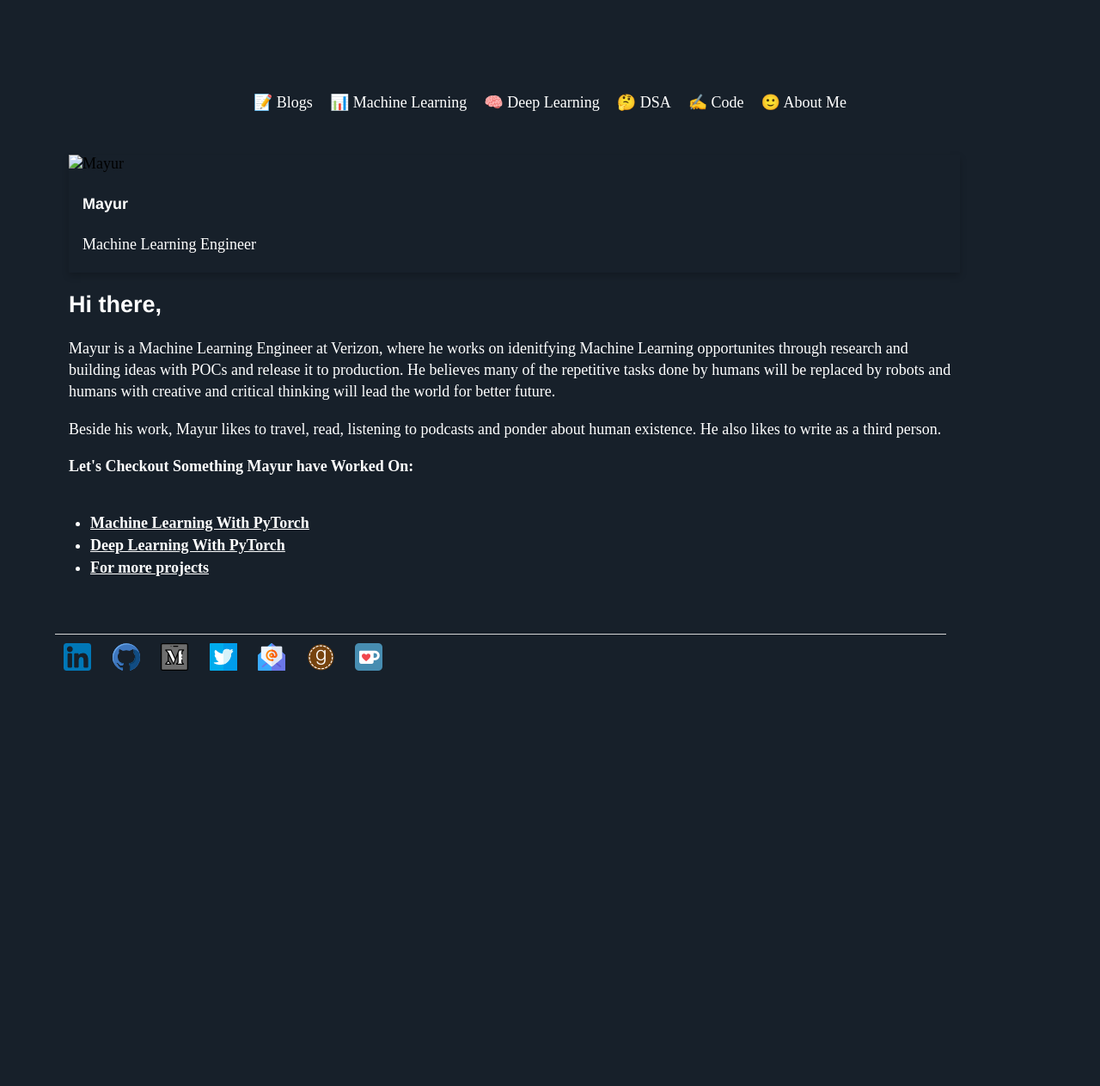
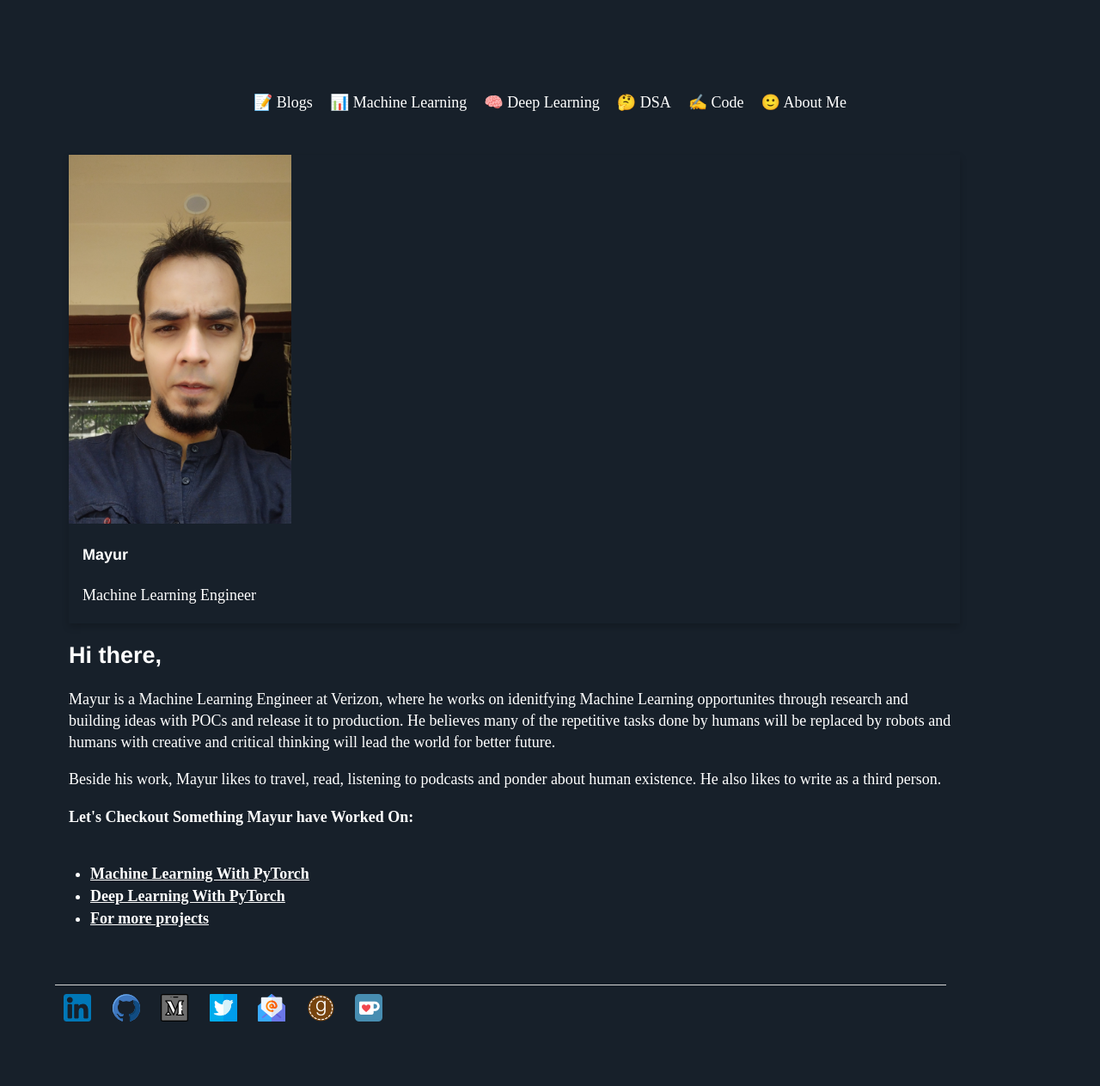
Before and after one commit to Mayurji/mayurji.github.io, a Jekyll site: the page built from about/index.html, in a window 1280 px wide. Shown: the whole page at 86% size. Built offline with Jekyll 4.4.1, drawn with Linux system fonts in a browser that asks for light colours; nearby versions of some CDN libraries; before the commit the page ends 900 px from its top, so only the background shows below that.

Commit message:
Update index.html

```diff
--- a/about/index.html
+++ b/about/index.html
@@ -11,7 +11,7 @@ title: Math + Computing = AI
 </head>
 <body style="background-color:#17202a;" style="width:80%">
  <div class="card">
-  <img src="assets/images/profile/profile.jpg" alt="Mayur" style="width:25%">
+  <img src="/assets/images/profile/profile.jpg" alt="Mayur" style="width:25%">
   <div class="container">
     <h4><b>Mayur</b></h4>
     <p>Machine Learning Engineer</p>
```
